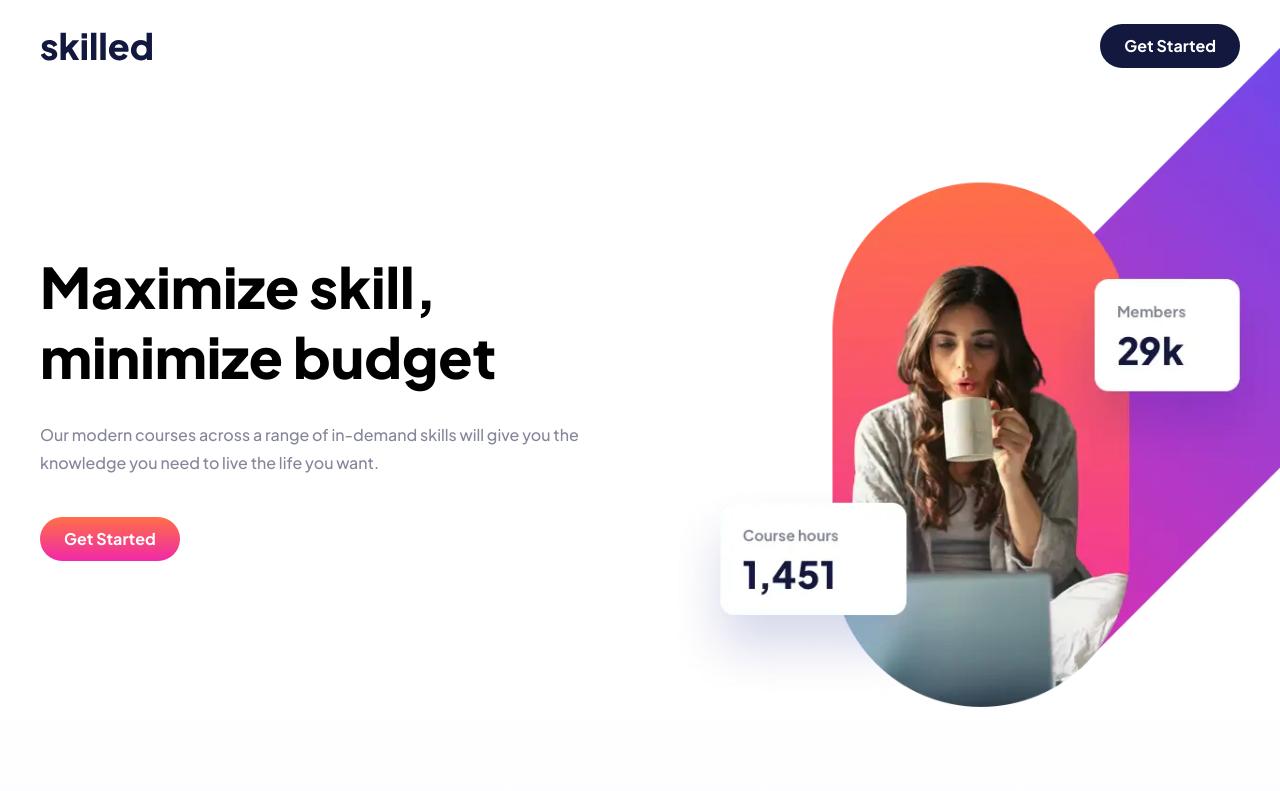
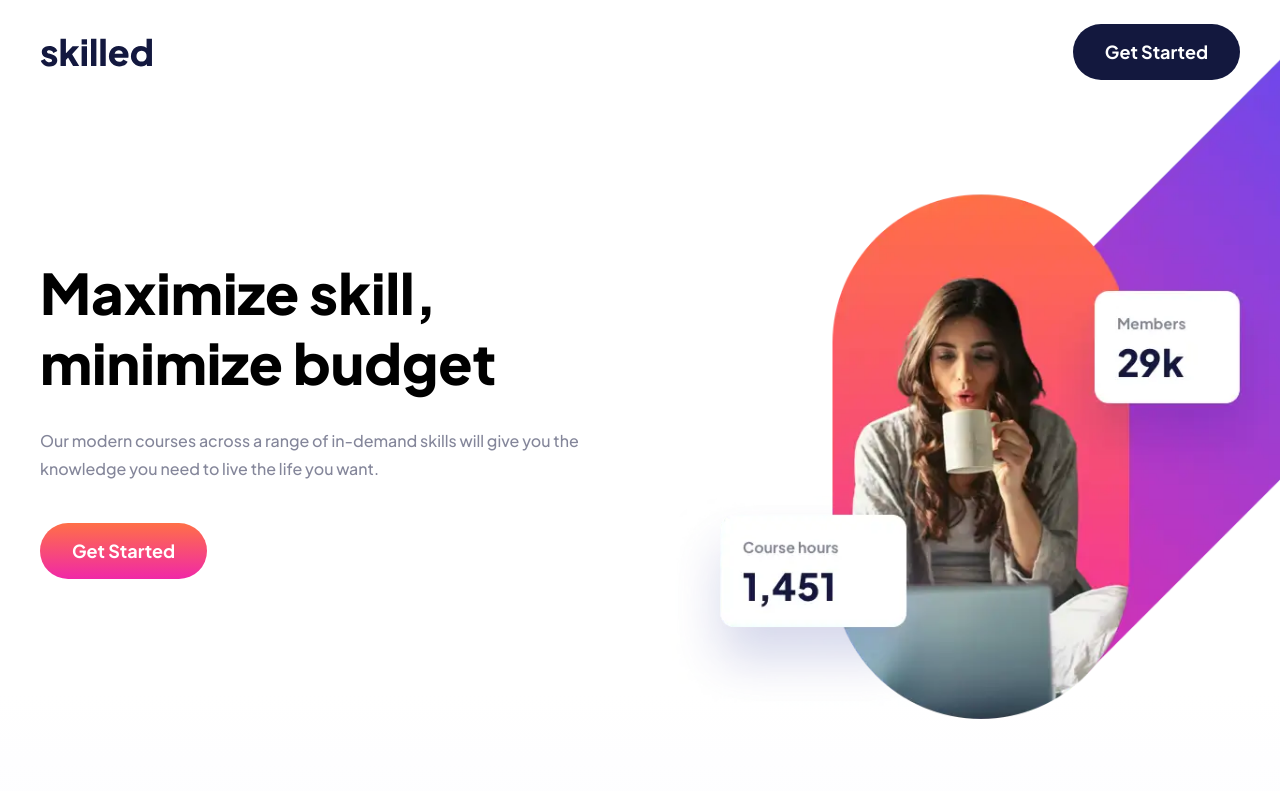
Before and after one commit to Devsniper1106/English-learning-landing-page, a React (Create React App) app: page / in a window 1280 px wide. Shown: the top 791 px of the page. Built offline with nearby package versions, Linux system fonts and the light colour scheme.

Commit message:
Fix button size

```diff
--- a/src/components/Button/Button.js
+++ b/src/components/Button/Button.js
@@ -1,4 +1,5 @@
 import styled from "styled-components";
+import { QUERIES } from "../../constants";
 
 const Button = ({ children, variant }) => {
     const bgColor =
@@ -19,13 +20,19 @@ const Button = ({ children, variant }) => {
 const Wrapper = styled.div`
     border-radius: 5000px;
     background: var(--bgColor);
+    color: var(--color-white);
     border: none;
-    color: var(--color-white);
-    padding: 8px 24px;
+    padding: 14px 32px;
     font-weight: 700;
     line-height: 28px;
+    font-size: calc(1rem * (18 / 16));
     position: relative;
     overflow: hidden;
+
+    @media ${QUERIES.tabletAndDown} {
+        font-size: revert;
+        padding: 9px 24px 11px;
+    }
 `;
 
 const Overlay = styled.button`
```
